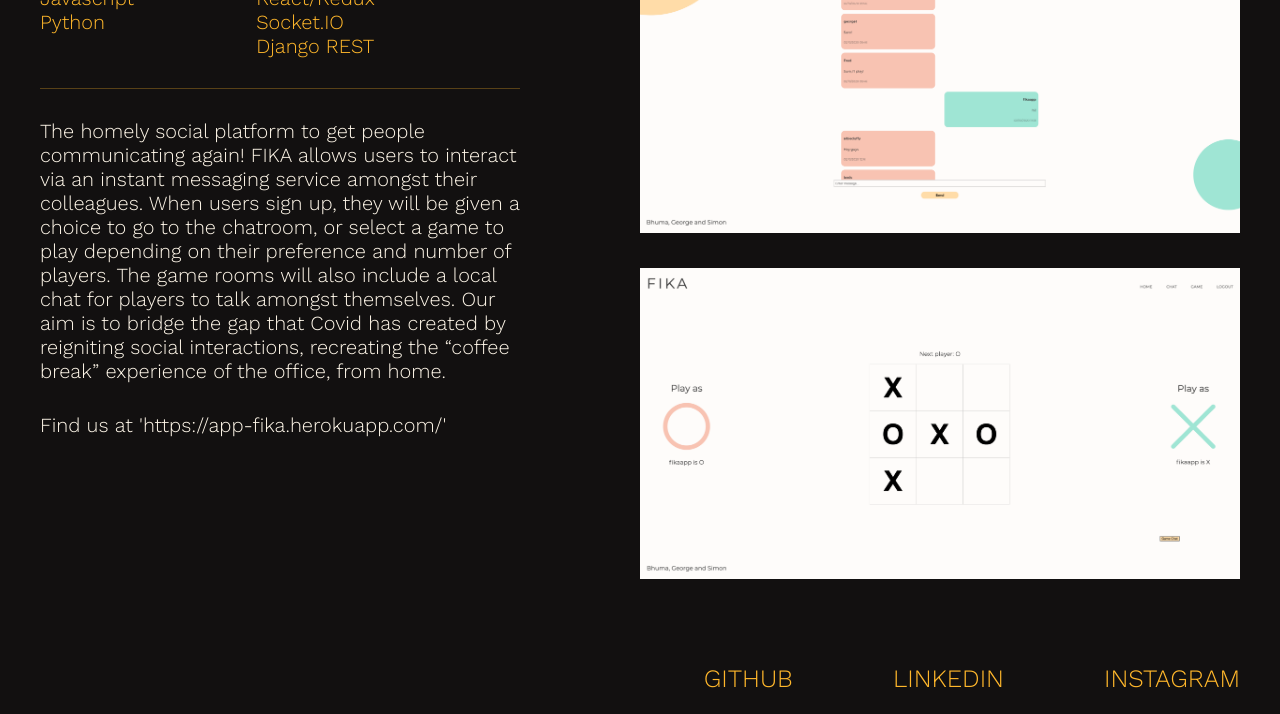
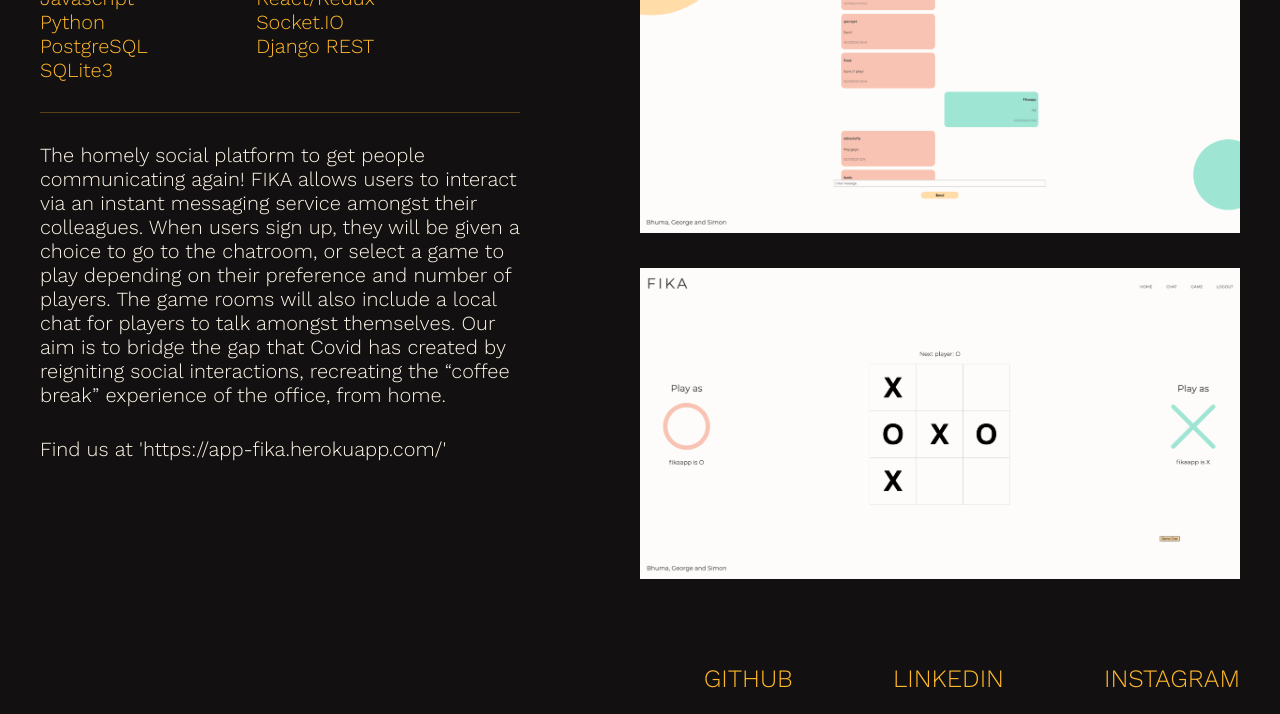
Before and after one commit to shewitt93/Portfolio, a website: page fika.html in a window 1280 px wide. Shown: the part 298-1012 px from the top of the page. Drawn offline with nearby package versions, Linux system fonts and the light colour scheme.

Commit message:
add quizolation and appleaday content

```diff
--- a/fika.html
+++ b/fika.html
@@ -28,6 +28,8 @@
               <p class="strong">LANGUAGES</p>
               <p>Javascript</p>
               <p>Python</p>
+              <p>PostgreSQL</p>
+              <p>SQLite3</p>
             </div>
             <div>
               <p class="strong">FRAMEWORKS</p>
```
